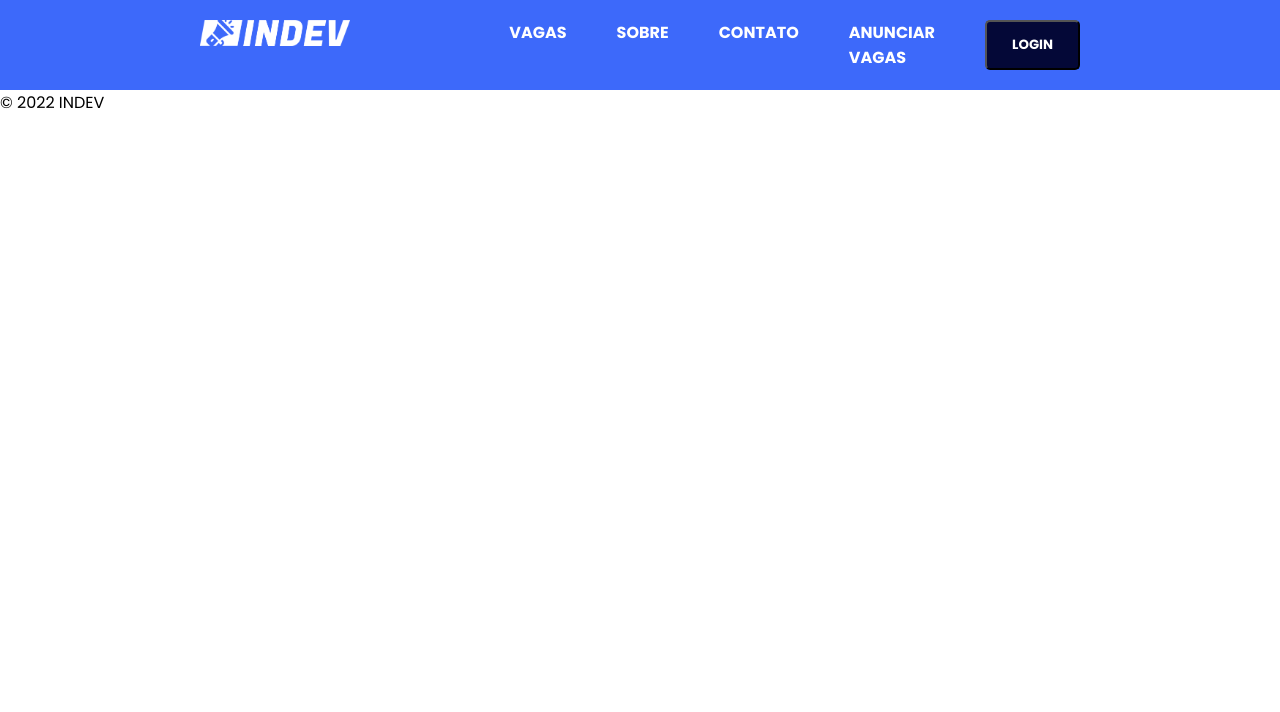
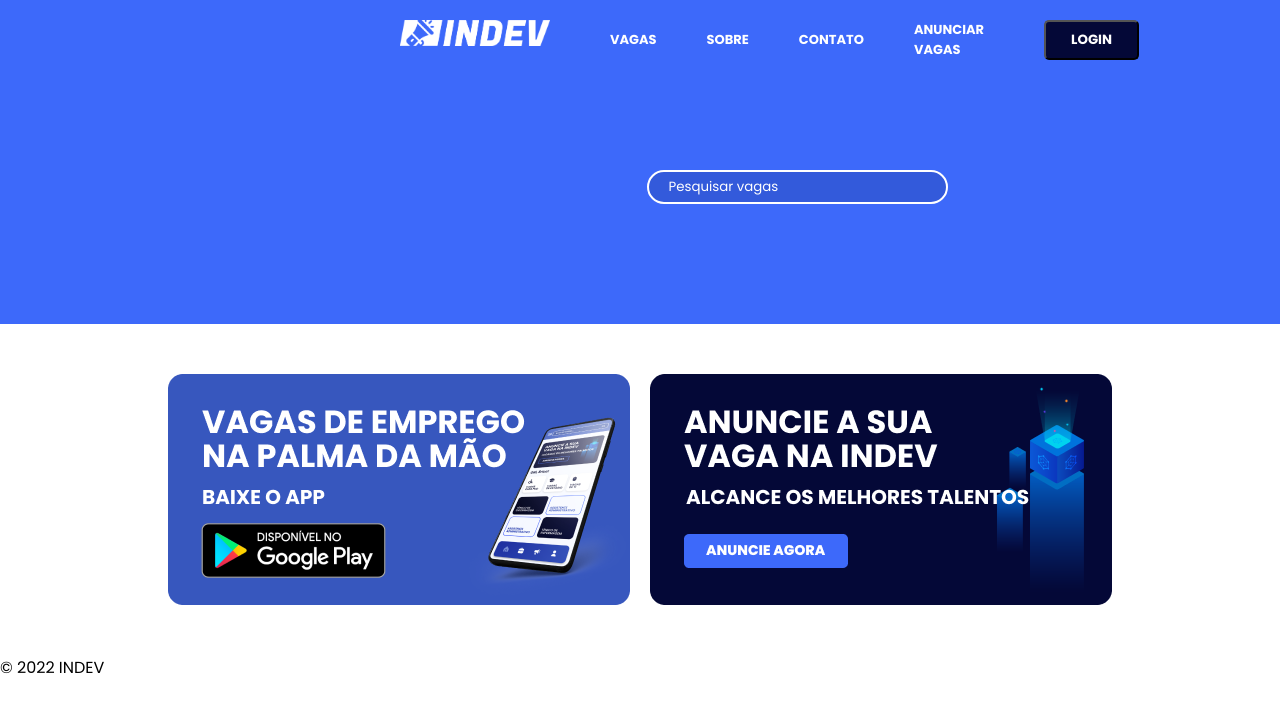
Before and after one commit to diogohmedeiros/indev, a plain HTML site: page Projeto/web/home/index.html in a window 1280 px wide. Drawn offline with Linux system fonts and the light colour scheme.

Commit message:
Atualizar 09/06 - 10h34

```diff
--- a/Projeto/web/global/style.css
+++ b/Projeto/web/global/style.css
@@ -10,24 +10,33 @@
 
 .header-global {
     background-color: #3D69FA;
+    font-size: small;
 }
 
 .header-global {
     display: grid;
-    grid-template-columns: 1fr 1fr;
+    grid-template-columns: 0fr 3fr 0fr;
+    gap: 10px;
     text-transform: uppercase;
     font-weight: 600;
-    padding: 20px 200px;
+    padding: 20px 400px;
+}
+
+.header-global > .logo {
+    margin-right: 50px;
 }
 
 .header-global > nav {
     display: flex;
     justify-content: flex-end;
+    align-items: center;
     gap: 50px;
     color: #fff;
 }
 
-.header-global > nav > button {
+.header-global > button {
+    max-width: 100px;
+    margin-left: 50px;
     padding: 2px 25px;
     text-transform: uppercase;
     font-weight: 600;
@@ -39,3 +48,33 @@
 .logo {
     width: 150px;
 }
+
+.div_pesquisar {
+    /* background-color: crimson; */
+    display: grid;
+    justify-content: center;
+
+    grid-column: 2;
+}
+
+.div_pesquisar > input {
+    margin: 100px 0;
+
+    /* background: none; */
+    background-color: #04083728;
+    border: #fff solid 2px;
+    border-radius: 20px;
+    padding: 5px 20px;
+    color: #fff;
+}
+
+.div_pesquisar > input::placeholder {
+    color: #fff;
+}
+
+.banners {
+    display: flex;
+    justify-content: center;
+    gap: 20px;
+    padding: 50px 200px;
+}
--- a/Projeto/web/home/index.html
+++ b/Projeto/web/home/index.html
@@ -18,12 +18,18 @@
             <span class="sobre">Sobre</span>
             <span class="contato">Contato</span>
             <span class="anunciar">Anunciar Vagas</span>
-            <button type="submit">Login</button>
         </nav>
+        <button type="submit">Login</button>
+        <div class="div_pesquisar">
+            <input type="search" name="pesquisar" id="pesquisar" placeholder="Pesquisar vagas">
+        </div>
     </header>
 
     <main>
-
+        <div class="banners">
+            <img src="../../assets/banner-2.png" alt="">
+            <img src="../../assets/banner-3.png" alt="">
+        </div>
     </main>
 
     <footer>
--- a/Projeto/web/login/style.css
+++ b/Projeto/web/login/style.css
@@ -54,6 +54,10 @@ main {
     color: #fff;
 }
 
+.login > input::placeholder {
+    color: #fff;
+}
+
 .login > button {
     background-color: #040837;
     font-weight: 600;
--- a/backend/package.json
+++ b/backend/package.json
@@ -1,12 +1,12 @@
 {
   "name": "backend",
   "version": "1.0.0",
-  "description": "tcc",
+  "description": "",
   "main": "index.js",
   "scripts": {
     "test": "echo \"Error: no test specified\" && exit 1"
   },
-  "author": "DanielSouza",
+  "author": "",
   "license": "ISC",
   "dependencies": {
     "body-parser": "^1.20.0",
```
Also changed, not shown: Projeto/assets/banner-2.png (added), Projeto/assets/banner-3.png (added), 4 other files.
